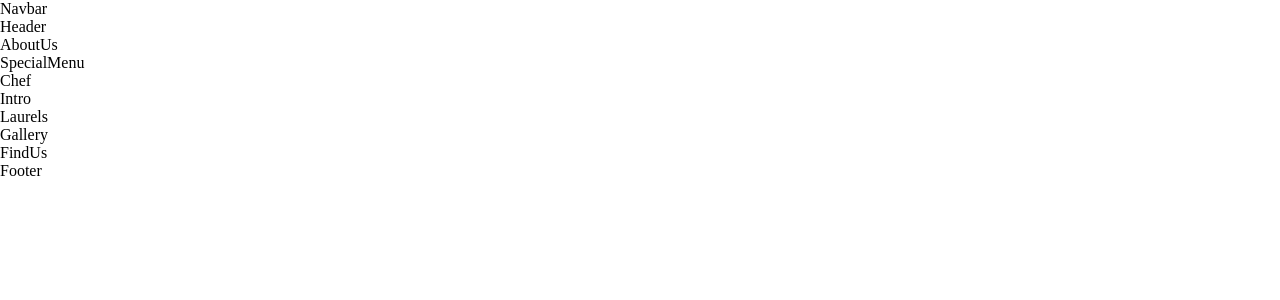
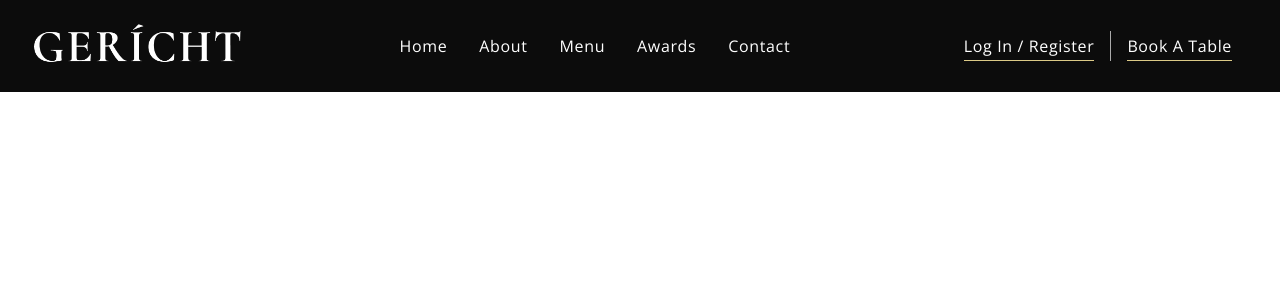
Before and after one commit to Mrinal-xx-Singha/restraunt_Landingpage, a React (Create React App) app: page / in a window 1280 px wide. Shown: the top 300 px of the page. Built offline with nearby package versions, Linux system fonts and the light colour scheme; a web font is replaced by a local one.

Commit message:
Completed the navbar

```diff
--- a/src/App.js
+++ b/src/App.js
@@ -7,7 +7,7 @@
 const App = () => (
   <div>
     <Navbar />
-    <Header />
+    {/* <Header />
     <AboutUs />
     <SpecialMenu />
     <Chef />
@@ -15,7 +15,7 @@
     <Laurels />
     <Gallery />
     <FindUs />
-    <Footer />
+    <Footer /> */}
   </div>
 );
 
--- a/src/components/Navbar/Navbar.css
+++ b/src/components/Navbar/Navbar.css
@@ -0,0 +1,132 @@
+.app__navbar {
+    width: 100%;
+    display: flex;
+    justify-content: space-between;
+    align-items: center;
+    background: var(--color-black);
+
+    padding: 1rem 2rem;
+}
+.app__navbar-logo {
+    display: flex;
+    justify-content: flex-start;
+    align-items: center;
+}
+
+.app__navbar-logo img {
+    width: 150px;
+}
+
+.app__navbar-links {
+    flex: 1;
+    display: flex;
+    justify-content: center;
+    align-items: center;
+    list-style: none;
+}
+
+.app__navbar-links li {
+    margin: 0 1rem;
+    cursor: pointer;
+}
+.app__navbar-links li:hover {
+    color: var(--color-grey);
+}
+
+.app__navbar-login {
+    display: flex;
+    justify-content: flex-end;
+    align-items: center;
+}
+
+.app__navbar-login a {
+    margin: 0 1rem;
+    text-decoration: none;
+    transition: 0.5s ease;
+}
+
+.app__navbar-login a {
+    border-bottom: 1px solid var(--color-golden);
+}
+
+
+.app__navbar-login div {
+    width: 1px;
+    height: 30px;
+    background-color: var(--color-grey);
+}
+.app__navbar-smallscreen {
+    display: none;
+}
+
+.app__navbar-smallscreen_overlay {
+    position: fixed;
+    top: 0;
+    left: 0;
+    width: 100%;
+    height: 100vh;
+    background: var(--color-black);
+    transition: 0.5s ease;
+
+    flex-direction: column;
+    z-index: 5;
+}
+
+.app__navbar-smallscreen_overlay .overlay__close {
+    font-size: 27px;
+    color: var(--color-golden);
+
+    cursor: pointer;
+    position: absolute;
+    top: 20px;
+    right: 20px;
+}
+
+.app__navbar-smallscreen_links {
+    list-style: none;
+}
+.app__navbar-smallscreen_links li {
+    margin: 2rem;
+    cursor: pointer;
+    color: var(--color-golden);
+    font-size: 2rem;
+    text-align: center;
+    font-family: var(--font-base);
+}
+
+.app__navbar-smallscreen_links li:hover {
+    color: var(--color-white);
+}
+@media screen and (max-width: 2000px) {
+    .app__navbar-logo img {
+        width: 210px;
+    }
+}
+
+
+
+@media screen and (max-width: 1150px) {
+    .app__navbar-links {
+        display: none;
+    }
+
+    .app__navbar-smallscreen {
+        display: flex;
+    }
+
+}
+
+@media screen and (max-width: 650px) {
+    .app__navbar {
+        padding: 1rem;
+
+    }
+    .app__navbar-login {
+        display: none;
+
+    }
+
+    .app__navbar-logo img {
+        width: 110px;
+    }
+}
--- a/src/components/Navbar/Navbar.jsx
+++ b/src/components/Navbar/Navbar.jsx
@@ -1,11 +1,53 @@
-import React from 'react';
+import React, {useState} from 'react';
+import { GiHamburgerMenu} from 'react-icons/gi'
+import { MdOutlineRestaurantMenu } from 'react-icons/md'
+
+import images from '../../constants/images'
 
 import './Navbar.css';
 
-const Navbar = () => (
-  <div>
-    Navbar
-  </div>
-);
+const Navbar = () => {
+  const [toggleMenu,setToggleMenu] = useState(false);
+
+  return (
+  <nav className='app__navbar'>
+    <div className='app__navbar-logo'>
+      <img  src={images.gericht} alt='app logo'/>
+
+    </div>
+    <ul className='app__navbar-links'>
+      <li className='p__opensans'><a href='#home'>Home</a></li>
+      <li className='p__opensans'><a href='#about'>About</a></li>
+      <li className='p__opensans'><a href='#menu'>Menu</a></li>
+      <li className='p__opensans'><a href='#awards'>Awards</a></li>
+      <li className='p__opensans'><a href='#contack'>Contact</a></li>
+    </ul>
+    <div className='app__navbar-login'>
+      <a href='#login' className='p__opensans'>
+        Log In / Register
+      </a>
+      <div />
+      <a href='/' className='p__opensans'>Book a Table</a>
+      </div>
+      <div className='app__navbar-smallscreen'>
+        <GiHamburgerMenu  color='#fff' fontSize= {27} onClick = {() => setToggleMenu(true)}/>
+
+        { toggleMenu && (
+
+        <div className='app__navbar-smallscreen_overlay flex__center slide-bottom'>
+          <MdOutlineRestaurantMenu  fontSize={27} className='overlay__close' onClick = {()=> setToggleMenu(false)}/>
+          <ul className='app__navbar-smallscreen_links'>
+            <li className='p__opensans'><a href='#home'>Home</a></li>
+            <li className='p__opensans'><a href='#about'>About</a></li>
+            <li className='p__opensans'><a href='#menu'>Menu</a></li>
+            <li className='p__opensans'><a href='#awards'>Awards</a></li>
+            <li className='p__opensans'><a href='#contack'>Contact</a></li>
+          </ul>
+          </div>
+        )}
+    </div>
+  </nav>
+  );
+};
 
 export default Navbar;
```
